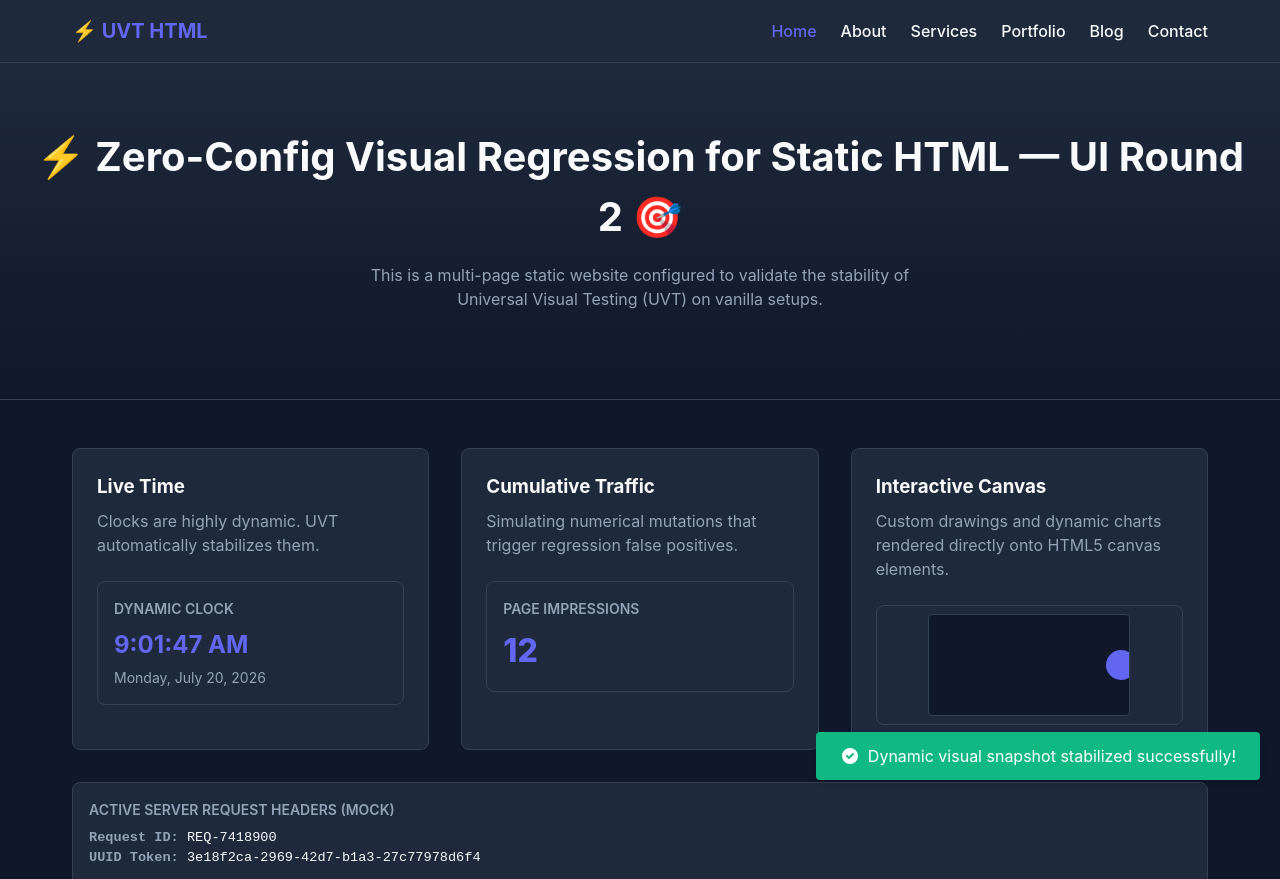
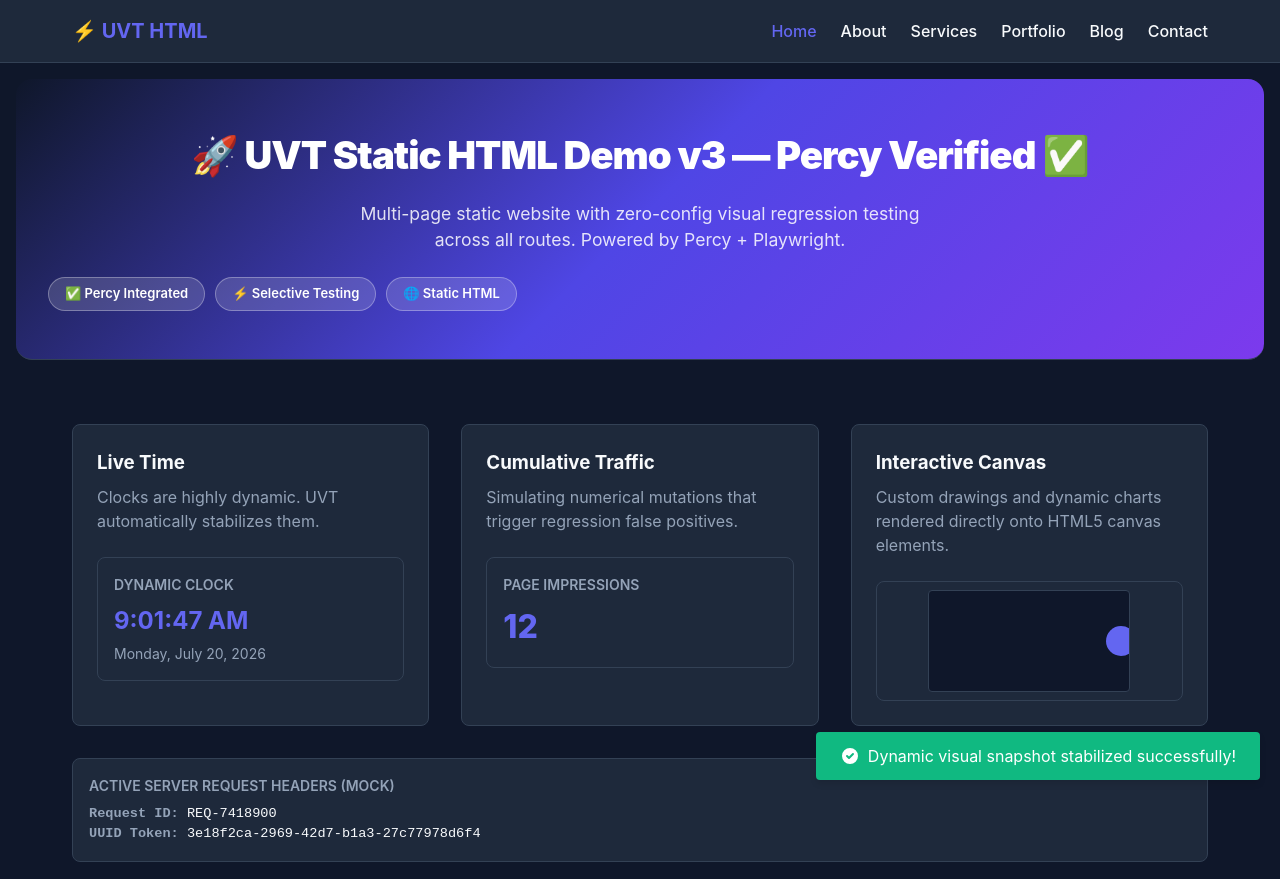
Before and after one commit to piyush241203/UVT_Testing5, a website built with Vite: page index.html in a window 1280 px wide. Shown: the top 879 px of the page. Built offline with nearby package versions, Linux system fonts and the light colour scheme.

Commit message:
ui: update hero heading with Percy v3 badge (final validation)

```diff
--- a/index.html
+++ b/index.html
@@ -24,10 +24,14 @@
     </div>
   </header>
 
-  <section class="hero">
-    <h1>⚡ Zero-Config Visual Regression for Static HTML — UI Round 2 🎯</h1>
-    <p>This is a multi-page static website configured to validate the stability of Universal Visual Testing (UVT) on
-      vanilla setups.</p>
+  <section class="hero" style="background: linear-gradient(135deg, #0f172a 0%, #4f46e5 50%, #7c3aed 100%); border-radius: 16px; margin: 16px; padding: 48px 32px;">
+    <h1 style="font-size: 2.4rem; font-weight: 900; letter-spacing: -1px; color: #fff;">🚀 UVT Static HTML Demo v3 — Percy Verified ✅</h1>
+    <p style="color: rgba(255,255,255,0.85); font-size: 1.1rem; margin-top: 12px;">Multi-page static website with zero-config visual regression testing across all routes. Powered by Percy + Playwright.</p>
+    <div style="display:flex; gap:10px; margin-top:20px; flex-wrap:wrap;">
+      <span style="background:rgba(255,255,255,0.15);border-radius:20px;padding:6px 16px;font-size:13px;font-weight:600;color:#fff;border:1px solid rgba(255,255,255,0.3)">✅ Percy Integrated</span>
+      <span style="background:rgba(255,255,255,0.15);border-radius:20px;padding:6px 16px;font-size:13px;font-weight:600;color:#fff;border:1px solid rgba(255,255,255,0.3)">⚡ Selective Testing</span>
+      <span style="background:rgba(255,255,255,0.15);border-radius:20px;padding:6px 16px;font-size:13px;font-weight:600;color:#fff;border:1px solid rgba(255,255,255,0.3)">🌐 Static HTML</span>
+    </div>
   </section>
 
   <main class="container">
```
